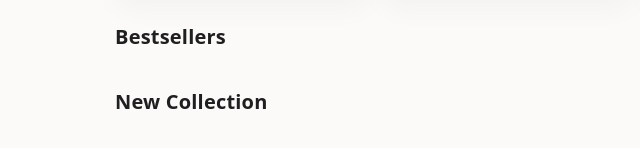
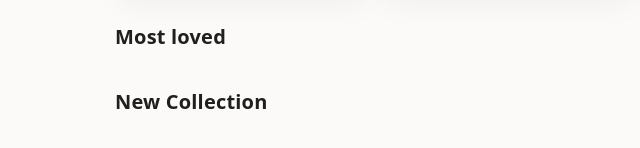
Before and after one commit to monilsingla07/monilsingla07.github.io, a plain HTML site: page index.html in a window 1280 px wide. Shown: the part 850-998 px from the top of the page, 0-640 px from the left. Drawn offline with Linux system fonts and the light colour scheme; a script that the page names is missing.

Commit message:
Update index.html

```diff
--- a/index.html
+++ b/index.html
@@ -124,7 +124,7 @@
     <!-- Bestsellers -->
     <section class="section">
       <div class="section-head">
-        <h2 class="section-title">Bestsellers</h2>
+        <h2 class="section-title">Most loved</h2>
         <a class="section-link" href="products.html">Shop all</a>
       </div>
 
```
